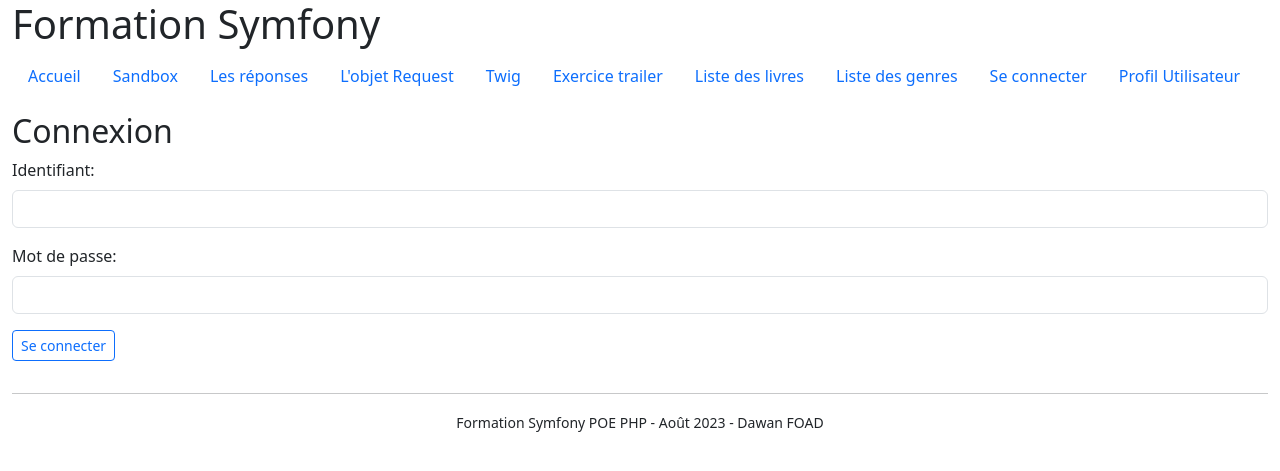
After one commit to ToNnNo/symfonypoephp2023w34, a Symfony app: template templates/security/login.html.twig in a window 1280 px wide. The commit adds this page. Shown: the top 471 px of the page. Run offline with Twig, Linux system fonts and the light colour scheme; the template is opened without the code that fills it, so the values that code supplies are empty; some libraries are stand-ins or nearby versions.

Commit message:
security + form authentication

```diff
--- a/templates/base.html.twig
+++ b/templates/base.html.twig
@@ -31,6 +31,9 @@
                 <a href="{{ path('trailer_index') }}" class="nav-link">Exercice trailer</a>
                 <a href="{{ path('book_index') }}" class="nav-link">Liste des livres</a>
                 <a href="{{ path('genre_index') }}" class="nav-link">Liste des genres</a>
+
+                <a href="{{ path('security_login') }}" class="nav-link">Se connecter</a>
+                <a href="{{ path('profile_index') }}" class="nav-link">Profil Utilisateur</a>
             </nav>
             <main class="py-3">
                 {% for type, messages in app.flashes %}
--- /dev/null
+++ b/templates/security/login.html.twig
@@ -0,0 +1,28 @@
+{% extends 'base.html.twig' %}
+
+{% block title %}Connexion{% endblock %}
+
+{% block body %}
+
+    <h2>Connexion</h2>
+
+    {% if error is not null %}
+        <div class="alert alert-warning">
+            {{ error.messageKey | trans(error.messageData, 'security', 'fr') }}
+        </div>
+    {% endif %}
+
+    <form method="post">
+        <input type="hidden" name="_csrf_token" value="{{ csrf_token('authenticate') }}" />
+        <div class="mb-3">
+            <label class="form-label">Identifiant:</label>
+            <input type="text" name="_username" class="form-control" value="{{ last_username }}" />
+        </div>
+        <div class="mb-3">
+            <label class="form-label">Mot de passe:</label>
+            <input type="password" name="_password" class="form-control" />
+        </div>
+        <button class="btn btn-outline-primary btn-sm">Se connecter</button>
+    </form>
+
+{% endblock %}
```
Also changed, not shown: src/Controller/ProfileController.php (added, +21 -0 lines), src/Controller/SecurityController.php (+8 -2 lines), templates/profile/index.html.twig (added, +11 -0 lines), templates/security/index.html.twig (deleted, +0 -20 lines), 1 other file.
